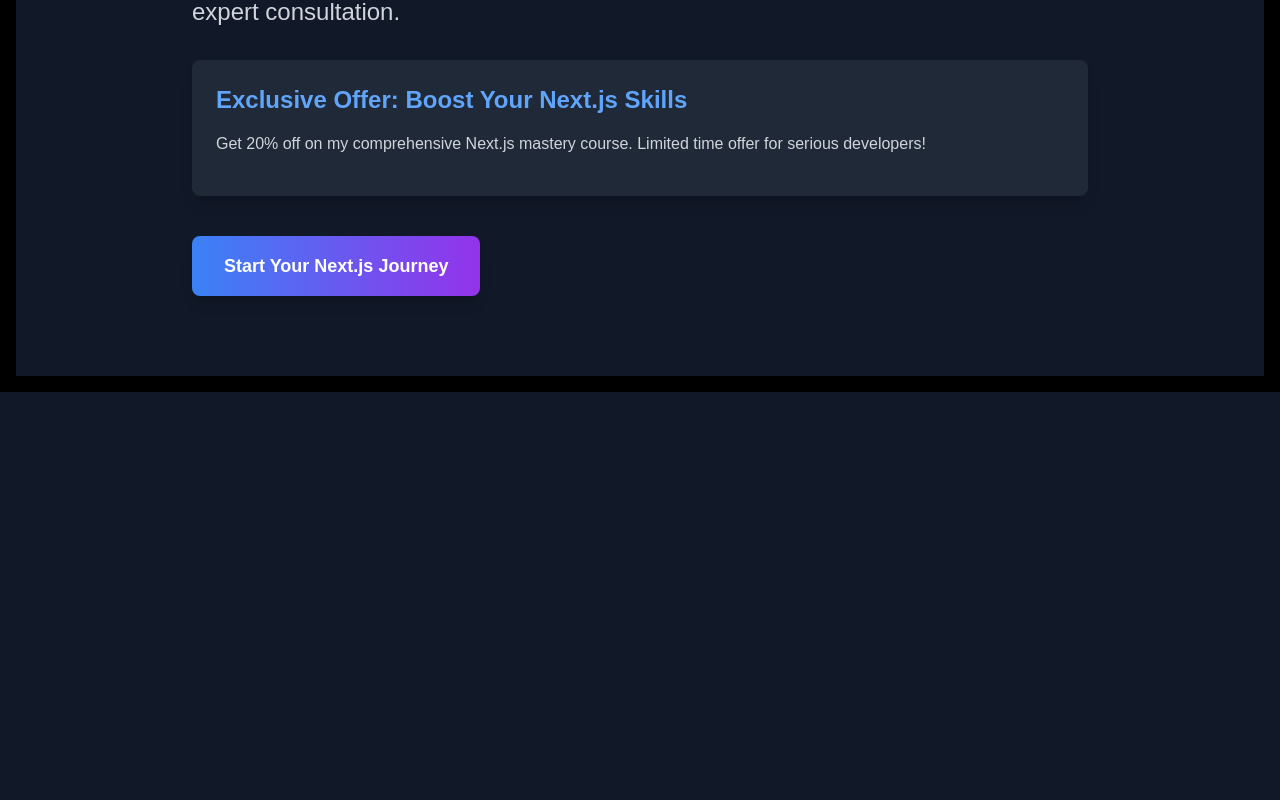
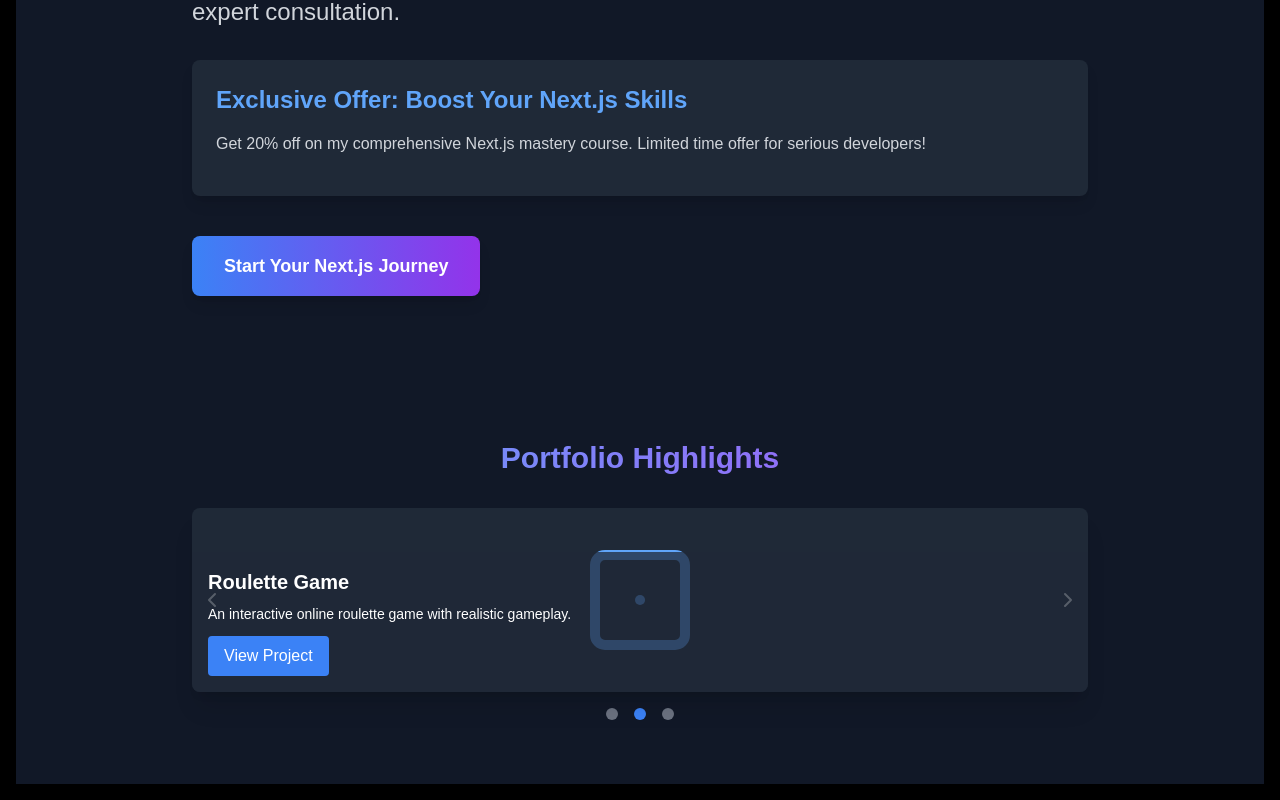
Before and after one commit to Uvaancovie/way2fly-website, a Next.js app: page / in a window 1280 px wide. Shown: the part 336-1136 px from the top of the page. Before the commit the page ends 800 px from the top, so only its background shows below. Built offline with nearby package versions, Linux system fonts and the light colour scheme.

Commit message:
this is the portfolio preview section

```diff
--- /dev/null
+++ b/app/components/PortfolioPreview.tsx
@@ -0,0 +1,106 @@
+import React, { useState, useEffect } from 'react';
+import { ChevronLeft, ChevronRight, Activity, Dice1, Car } from 'lucide-react';
+
+const projects = [
+  {
+    title: "Health & Wellness App",
+    description: "A comprehensive platform for managing personal health and wellness goals.",
+    icon: Activity,
+    link: "https://health-wellness-omega.vercel.app/"
+  },
+  {
+    title: "Roulette Game",
+    description: "An interactive online roulette game with realistic gameplay.",
+    icon: Dice1,
+    link: "https://roulette-game-six.vercel.app/"
+  },
+  {
+    title: "RVC Roadworthy",
+    description: "A professional website for vehicle roadworthy certification services.",
+    icon: Car,
+    link: "https://rvc-roadworthy.vercel.app/"
+  }
+];
+
+const PortfolioPreview = () => {
+  const [currentIndex, setCurrentIndex] = useState(0);
+
+  const nextSlide = () => {
+    setCurrentIndex((prevIndex) => (prevIndex + 1) % projects.length);
+  };
+
+  const prevSlide = () => {
+    setCurrentIndex((prevIndex) => (prevIndex - 1 + projects.length) % projects.length);
+  };
+
+  useEffect(() => {
+    const timer = setInterval(nextSlide, 5000);
+    return () => clearInterval(timer);
+  }, []);
+
+  return (
+    <section className="bg-gray-900 py-12 sm:py-16 px-4 sm:px-6 lg:px-8">
+      <div className="max-w-4xl mx-auto">
+        <h2 className="text-2xl sm:text-3xl font-bold mb-8 text-center bg-clip-text text-transparent bg-gradient-to-r from-blue-400 to-purple-500">
+          Portfolio Highlights
+        </h2>
+
+        <div className="relative bg-gray-800 rounded-lg shadow-xl overflow-hidden">
+          <div className="aspect-w-16 aspect-h-9 flex items-center justify-center p-8">
+            {React.createElement(projects[currentIndex].icon, {
+              size: 120,
+              className: "text-blue-400"
+            })}
+          </div>
+
+          <div className="absolute top-0 bottom-0 left-0 flex items-center">
+            <button
+              onClick={prevSlide}
+              className="p-2 rounded-r-full bg-gray-800 bg-opacity-50 text-white hover:bg-opacity-75 transition duration-300"
+              aria-label="Previous project"
+            >
+              <ChevronLeft size={24} />
+            </button>
+          </div>
+          <div className="absolute top-0 bottom-0 right-0 flex items-center">
+            <button
+              onClick={nextSlide}
+              className="p-2 rounded-l-full bg-gray-800 bg-opacity-50 text-white hover:bg-opacity-75 transition duration-300"
+              aria-label="Next project"
+            >
+              <ChevronRight size={24} />
+            </button>
+          </div>
+
+          <div className="absolute bottom-0 left-0 right-0 bg-gray-800 bg-opacity-75 text-white p-4">
+            <h3 className="text-lg sm:text-xl font-semibold mb-2">{projects[currentIndex].title}</h3>
+            <p className="text-sm mb-3">{projects[currentIndex].description}</p>
+            <a
+              href={projects[currentIndex].link}
+              target="_blank"
+              rel="noopener noreferrer"
+              className="inline-block px-4 py-2 bg-blue-500 text-white rounded hover:bg-blue-600 transition duration-300 text-sm sm:text-base"
+            >
+              View Project
+            </a>
+          </div>
+        </div>
+
+        <div className="flex justify-center mt-4">
+          {projects.map((_, index) => (
+            <button
+              key={index}
+              onClick={() => setCurrentIndex(index)}
+              className={`w-3 h-3 rounded-full mx-2 ${
+                index === currentIndex ? 'bg-blue-500' : 'bg-gray-500'
+              }`}
+              aria-label={`Go to project ${index + 1}`}
+            />
+          ))}
+        </div>
+      </div>
+    </section>
+  );
+};
+
+export default PortfolioPreview;
--- a/app/page.tsx
+++ b/app/page.tsx
@@ -3,6 +3,7 @@
 import React from 'react';
 import { NavigationMenu, NavigationMenuList, NavigationMenuItem, NavigationMenuTrigger, NavigationMenuContent, NavigationMenuLink } from '@/components/ui/navigation-menu';
 import HeroSection from './components/HeroSection';
+import PortfolioPreview from './components/PortfolioPreview';
 // Ensure this path is correct
 
 export default function Page() {
@@ -25,6 +26,10 @@
         <h1>Welcome to My Portfolio</h1>
         <p>This is the landing page of my portfolio.</p>
         <HeroSection/>
+
+
+
+        <PortfolioPreview/>
       </div>
     </div>
   );
--- a/package.json
+++ b/package.json
@@ -22,6 +22,7 @@
     "next": "^14.2.15",
     "react": "^18.3.1",
     "react-dom": "^18.3.1",
+    "react-icons": "^5.3.0",
     "tailwind-merge": "^2.5.4",
     "tailwindcss-animate": "^1.0.7",
     "way2fly-website": "file:"
```
Also changed, not shown: 1 other file (tests, documents, lock files or other folders).
